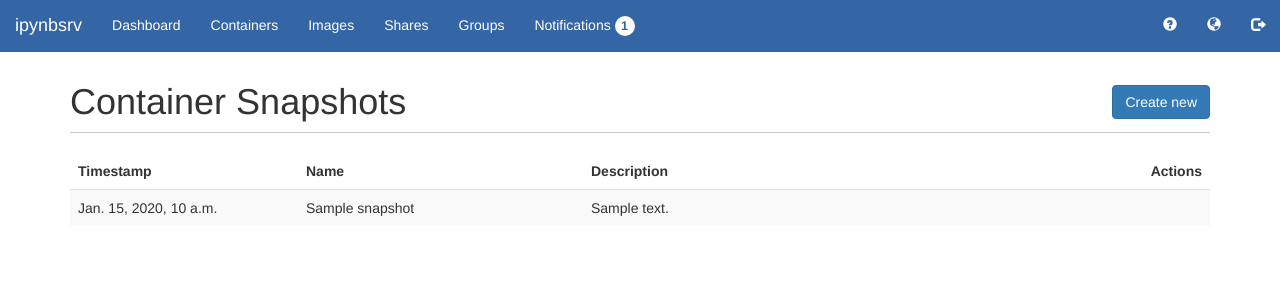
After one commit to coco-project/coco, a Django app: template ipynbsrv/web/templates/web/container_snapshots/index.html in a window 1280 px wide. The commit adds this page. Shown: the top 300 px of the page. Run offline with Django 3.2, Linux system fonts and the light colour scheme; the template is opened without the code that fills it: most values are stand-ins (such as "Sample title", 1, 10 or a date in 2020); some libraries are stand-ins or nearby versions.

Commit message:
container snapshot view

```diff
--- a/ipynbsrv/api/urls.py
+++ b/ipynbsrv/api/urls.py
@@ -31,8 +31,10 @@ urlpatterns = patterns('',
 
     url(r'^containers/(?P<pk>[0-9]+)/clone$', views.container_clone, name="container_clone"),
     url(r'^containers/(?P<pk>[0-9]+)/clones$', views.container_clones, name="container_clones"),
+    url(r'^containers/(?P<pk>[0-9]+)/snapshots/?$', views.ContainerSnapshotsList.as_view(), name="container_snapshots"),
     url(r'^containers/(?P<pk>[0-9]+)/commit$', views.container_commit, name="container_commit"),
     url(r'^containers/(?P<pk>[0-9]+)/create_snapshot$', views.container_create_snapshot, name="container_create_snapshot"),
+    url(r'^containers/(?P<pk>[0-9]+)/restore_snapshot$', views.container_restore_snapshot, name="container_restore_snapshot"),
     url(r'^containers/(?P<pk>[0-9]+)/restart$', views.container_restart, name="container_restart"),
     url(r'^containers/(?P<pk>[0-9]+)/resume$', views.container_resume, name="container_resume"),
     url(r'^containers/(?P<pk>[0-9]+)/start$', views.container_start, name="container_start"),
--- a/ipynbsrv/core/models.py
+++ b/ipynbsrv/core/models.py
@@ -859,6 +859,7 @@ class ContainerSnapshot(models.Model):
         related_name='snapshots',
         help_text='The container from which this snapshot was taken/is for.'
     )
+    created_on = models.DateTimeField(auto_now_add=True)
 
     def get_friendly_name(self):
         """
--- /dev/null
+++ b/ipynbsrv/web/templates/web/container_snapshots/index.html
@@ -0,0 +1,96 @@
+{% extends 'web/base.html' %}
+
+{% load staticfiles %}
+
+{% block external_css %}
+<link rel="stylesheet" href="{% static 'bower_components/datatables/media/css/jquery.dataTables.min.css' %}">
+<link rel="stylesheet" href="{% static 'bower_components/datatables-plugins-bootstrap3/dist/css/datatables-plugins-bootstrap3.css' %}">
+{% endblock %}
+
+{% block content %}
+<div class="row">
+    <div class="col-xs-12">
+        {% include 'web/snippets/messages.html' with messages=messages only %}
+
+        <h1>Container Snapshots</h1>
+        <form role="form">
+            <button id="modal-create-snapshot_button" type="button" class="btn btn-primary btn-create pull-right" data-toggle="modal" data-target="#modal-create-snapshot">Create new</button>
+        </form>
+
+        {% if container_snapshots %}
+        <div class="row shares-table">
+            <div class="col-xs-12">
+                <table class="table table-hover table-striped js-table-smart" cellspacing="0" width="100%">
+                    <thead>
+                        <tr>
+                            <th width="20%">Timestamp</th>
+                            <th width="25%">Name</th>
+                            <th width="45%">Description</th>
+                            <th width="10%" style="text-align: right">Actions</th>
+                        </tr>
+                    </thead>
+                    <tbody>
+                        {% for snapshot in container_snapshots %}
+                        <tr>
+                            <td> {{ snapshot.created_on }}</td>
+                            <td>{{ snapshot.friendly_name }}</td>
+                            <td>{{ snapshot.description }}</td>
+                            <td>
+                                {% if snapshot.container.owner == request.user.backend_user.id %}
+                                <form action="{% url 'container_restore_snapshot' %}" method="POST" class="form-action" role="form">
+                                    {% csrf_token %}
+                                    <input type="hidden" name="id" value="{{ snapshot.id }}">
+                                    <input type="hidden" name="ct_id" value="{{ container.id }}">
+                                    <button type="submit" class="btn btn-sm btn-warning" title="Restore this image?" data-toggle="confirmation" data-placement="left" disabled>
+                                        <i class="glyphicon glyphicon-open"></i>
+                                    </button>
+                                </form>
+                                <form action="{% url 'container_delete_snapshot' %}" method="POST" class="form-action" role="form">
+                                    {% csrf_token %}
+                                    <input type="hidden" name="id" value="{{ snapshot.id }}">
+                                    <input type="hidden" name="ct_id" value="{{ container.id }}">
+                                    <button type="submit" class="btn btn-sm btn-danger" title="Delete this image?" data-toggle="confirmation" data-placement="left">
+                                        <i class="glyphicon glyphicon-remove"></i>
+                                    </button>
+                                </form>
+                                {% endif %}
+                            </td>
+                        </tr>
+                        {% endfor %}
+                    </tbody>
+                </table>
+            </div>
+        </div>
+        {% else %}
+            <div class="alert alert-info">No container snapshots you can access available.</div>
+        {% endif %}
+
+        {% include 'web/container_snapshots/modal_create.html' with container=container csrf_token=csrf_token only %}
+    </div>
+</div>
+{% endblock %}
+
+{% block js %}
+<script src="{% static 'bower_components/datatables/media/js/jquery.dataTables.min.js' %}"></script>
+<script src="{% static 'bower_components/datatables-plugins-bootstrap3/dist/js/datatables-plugins-bootstrap3.min.js' %}"></script>
+<script src="{% static 'bower_components/bootstrap-confirmation2/bootstrap-confirmation.min.js' %}"></script>
+<script>
+$(function () {
+    {% if selected %}
+        $('#modal-create-snapshot_button').click();
+    {% endif %}
+
+    $('[data-toggle="confirmation"]').confirmation({
+        popout: true
+    });
+
+    $('.js-table-smart').dataTable({
+        columnDefs: [{
+            aTargets: [ 3 ],
+            bSearchable: false,
+            bSortable: false
+        }]
+    });
+});
+</script>
+{% endblock %}
--- /dev/null
+++ b/ipynbsrv/web/templates/web/container_snapshots/modal_create.html
@@ -0,0 +1,30 @@
+<div class="modal fade" id="modal-create-snapshot" tabindex="-1" role="dialog" aria-labelledby="modal-create-snapshot" aria-hidden="true">
+    <div class="modal-dialog">
+        <div class="modal-content">
+            <div class="modal-header">
+                <button type="button" class="close" data-dismiss="modal">
+                    <span aria-hidden="true">&times;</span><span class="sr-only">Close</span>
+                </button>
+                <h4 class="modal-title">New Container Snapshot</h4>
+            </div>
+            <form role="form" action="{% url 'container_create_snapshot' %}" method="POST">
+                {% csrf_token %}
+                <div class="modal-body">
+                    <input name="ct_id" type="hidden" class="form-control" value="{{ container.id }}">
+                    <div class="form-group">
+                        <label for="name">Name</label>
+                        <input name="name" type="text" pattern="[A-Za-z1-9_-]+" class="form-control" required>
+                    </div>
+                    <div class="form-group">
+                        <label for="description">Description</label>
+                        <textarea name="description" class="form-control" rows="3" placeholder="..."></textarea>
+                    </div>
+                </div>
+                <div class="modal-footer">
+                    <button type="button" class="btn btn-default" data-dismiss="modal">Close</button>
+                    <button type="submit" class="btn btn-primary">Create</button>
+                </div>
+            </form>
+        </div>
+    </div>
+</div>
--- a/ipynbsrv/web/templates/web/snippets/container_grid.html
+++ b/ipynbsrv/web/templates/web/snippets/container_grid.html
@@ -114,7 +114,7 @@
                                 <button type="submit"></button>
                             </form>
                         </li>
-                        <li role="presentation"><a role="menuitem" tabindex="-1" href="{% url 'images' %}?backup=1&amp;ct={{ ct.id }}">Backup</a></li>
+                        <li role="presentation"><a role="menuitem" tabindex="-1" href="{% url 'container_snapshots' ct.id %}">Snapshots</a></li>
                         <li role="presentation"><a role="menuitem" tabindex="-1" href="{% url 'images' %}?share=1&amp;ct={{ ct.id }}">Share</a></li>
                     </ul>
                 </div>
--- a/ipynbsrv/web/urls.py
+++ b/ipynbsrv/web/urls.py
@@ -29,6 +29,9 @@ urlpatterns = [
     url(r'^containers/$', 'ipynbsrv.web.views.containers.index', name='containers'),
     url(r'^container/clone$', 'ipynbsrv.web.views.containers.clone', name='container_clone'),
     url(r'^container/commit$', 'ipynbsrv.web.views.containers.commit', name='container_commit'),
+    url(r'^container/create_snapshot$', 'ipynbsrv.web.views.containers.create_snapshot', name='container_create_snapshot'),
+    url(r'^container/delete_snapshot$', 'ipynbsrv.web.views.containers.delete_snapshot', name='container_delete_snapshot'),
+    url(r'^container/restore_snapshot$', 'ipynbsrv.web.views.containers.restore_snapshot', name='container_restore_snapshot'),
     url(r'^container/create$', 'ipynbsrv.web.views.containers.create', name='container_create'),
     url(r'^container/delete$', 'ipynbsrv.web.views.containers.delete', name='container_delete'),
     url(r'^container/restart$', 'ipynbsrv.web.views.containers.restart', name='container_restart'),
@@ -36,6 +39,8 @@ urlpatterns = [
     url(r'^container/stop$', 'ipynbsrv.web.views.containers.stop', name='container_stop'),
     url(r'^container/suspend$', 'ipynbsrv.web.views.containers.suspend', name='container_suspend'),
     url(r'^container/resume$', 'ipynbsrv.web.views.containers.resume', name='container_resume'),
+    url(r'^container/(\d+)/snapshots$', 'ipynbsrv.web.views.container_snapshots.index', name='container_snapshots'),
+
 
     # # /images(s)/...
     url(r'^images/$', 'ipynbsrv.web.views.images.index', name='images'),
--- a/ipynbsrv/web/views/_messages.py
+++ b/ipynbsrv/web/views/_messages.py
@@ -1,8 +1,9 @@
 from ipynbsrv import settings
+import json
 
 
 def api_error_message(exception, params):
     if settings.DEBUG:
-        return "{}. Data: {}".format(exception, params)
+        return "{}. Data: {}".format(exception, json.dumps(params))
     else:
         return "Whooops, something went wrong when calling the API :("
```
Also changed, not shown: ipynbsrv/api/permissions.py (+20 -0 lines), ipynbsrv/api/serializer.py (+9 -0 lines), ipynbsrv/api/views.py (+54 -4 lines), ipynbsrv/web/views/container_snapshots.py (added, +24 -0 lines), ipynbsrv/web/views/containers.py (+97 -4 lines).
